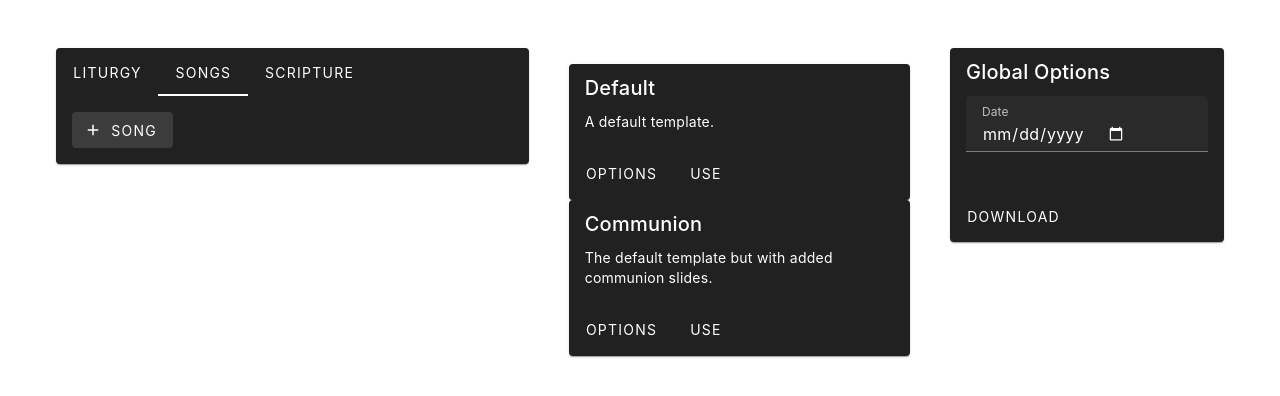
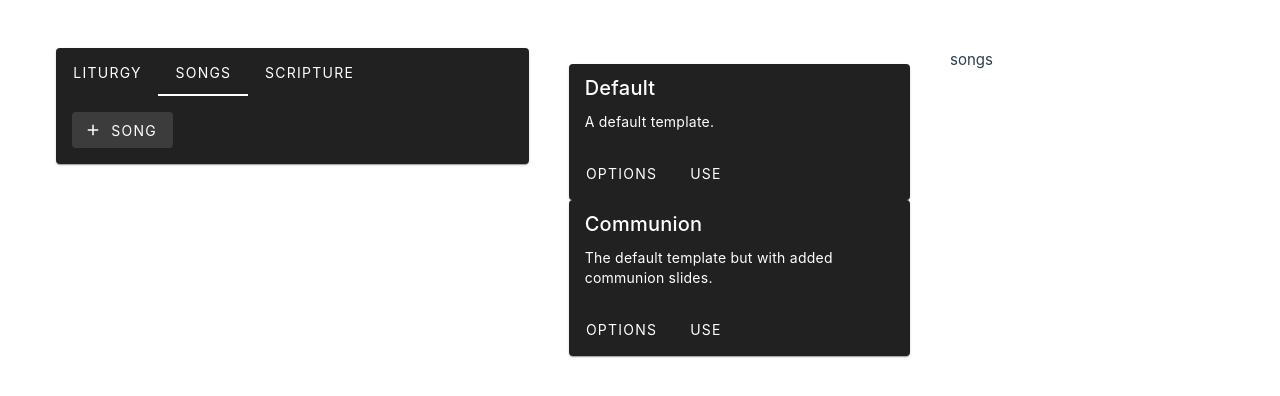
Before and after one commit to chuck-sys/pc-auto, a Vue app: page / in a window 1280 px wide. Both pictures are taken after a click on the tab "SONGS". Shown: the top 396 px of the page. Built offline with nearby package versions, Linux system fonts and the light colour scheme.

Commit message:
feat: swap options pane based on tabs

```diff
--- a/src/App.vue
+++ b/src/App.vue
@@ -7,6 +7,7 @@ import { createPresentation } from './presentation';
 import type { Ref } from 'vue';
 import type { Song, PresentationConfig } from './store';
 import type { Template } from './templates';
+import type { Options } from './options';
 
 let saveData: PresentationConfig = reactive({
   presentationDate: new Date(),
@@ -17,7 +18,7 @@ let saveData: PresentationConfig = reactive({
 });
 
 let selectedTemplate: Ref<{} | Template> = ref({});
-let optionsModel: Ref<'global' | 'template'> = ref('global');
+let optionsModel: Ref<Options> = ref('global');
 
 provide('songs', saveData.songs);
 provide('scriptures', saveData.scriptures);
@@ -64,6 +65,10 @@ function onClickDownload() {
 function onClickTemplateOptions(t: Template) {
   selectedTemplate.value = t;
 }
+
+function onChangeTab(tab: Options) {
+  optionsModel.value = tab;
+}
 </script>
 
 <template>
@@ -74,6 +79,7 @@ function onClickTemplateOptions(t: Template) {
           @create:song="onCreateSong"
           @update:song="onUpdateSong"
           @delete:song="onDeleteSong"
+          @update:tab="onChangeTab"
         />
       </v-col>
 
@@ -87,6 +93,7 @@ function onClickTemplateOptions(t: Template) {
 
       <v-col cols="12" sm="3">
         <GlobalOptions v-if="optionsModel === 'global'" @click-download="onClickDownload" />
+        <p v-else>{{ optionsModel }}</p>
       </v-col>
     </v-row>
   </v-container>
--- a/src/components/TabbedDragDrop.vue
+++ b/src/components/TabbedDragDrop.vue
@@ -1,9 +1,11 @@
 <script setup lang="ts">
-import { ref, inject } from 'vue';
+import { ref, watch, inject } from 'vue';
 import DraggableSongCard from './DraggableSongCard.vue';
 import CreateSongDialog from './CreateSongDialog.vue';
 import EditSongDialog from './EditSongDialog.vue';
+import type { Ref } from 'vue';
 import type { Song, Scripture } from '../store';
+import type { Options } from '../options';
 
 let showCreateSongDialog = ref(false);
 let showEditSongDialog = ref(false);
@@ -16,9 +18,10 @@ let emit = defineEmits<{
   (event: 'update:song', i: number, newSong: Song): void;
   (event: 'update:scriptures', newValue: Scripture[]): void;
   (event: 'delete:song', i: number): void;
+  (event: 'update:tab', newTab: Options): void;
 }>();
 
-let tab = ref('liturgy');
+let tab: Ref<Options> = ref('liturgy');
 
 function onCreateSong(newSong: Song) {
   emit('create:song', newSong);
@@ -41,6 +44,10 @@ function onClickSong(i: number) {
 
   showEditSongDialog.value = true;
 }
+
+watch(tab, (newTab: Options, _oldTab: Options) => {
+  emit('update:tab', newTab);
+});
 </script>
 
 <template>
--- /dev/null
+++ b/src/options.ts
@@ -0,0 +1 @@
+export type Options = 'global' | 'template' | 'liturgy' | 'songs' | 'scripture';
```
